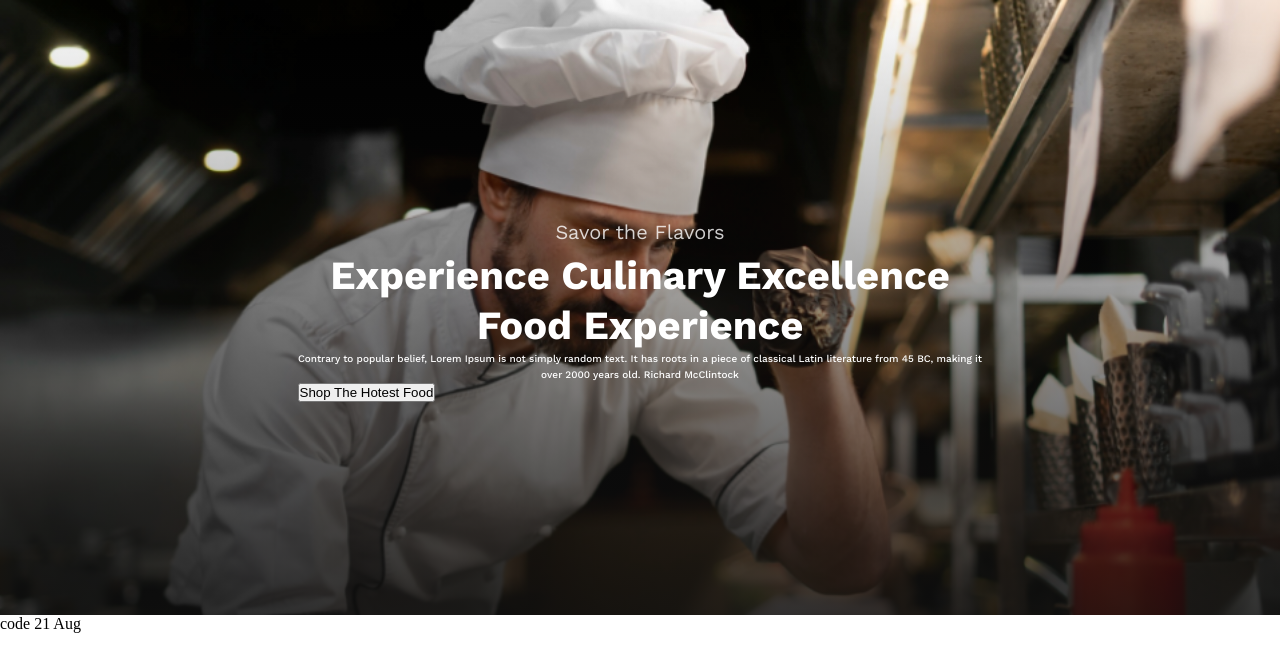
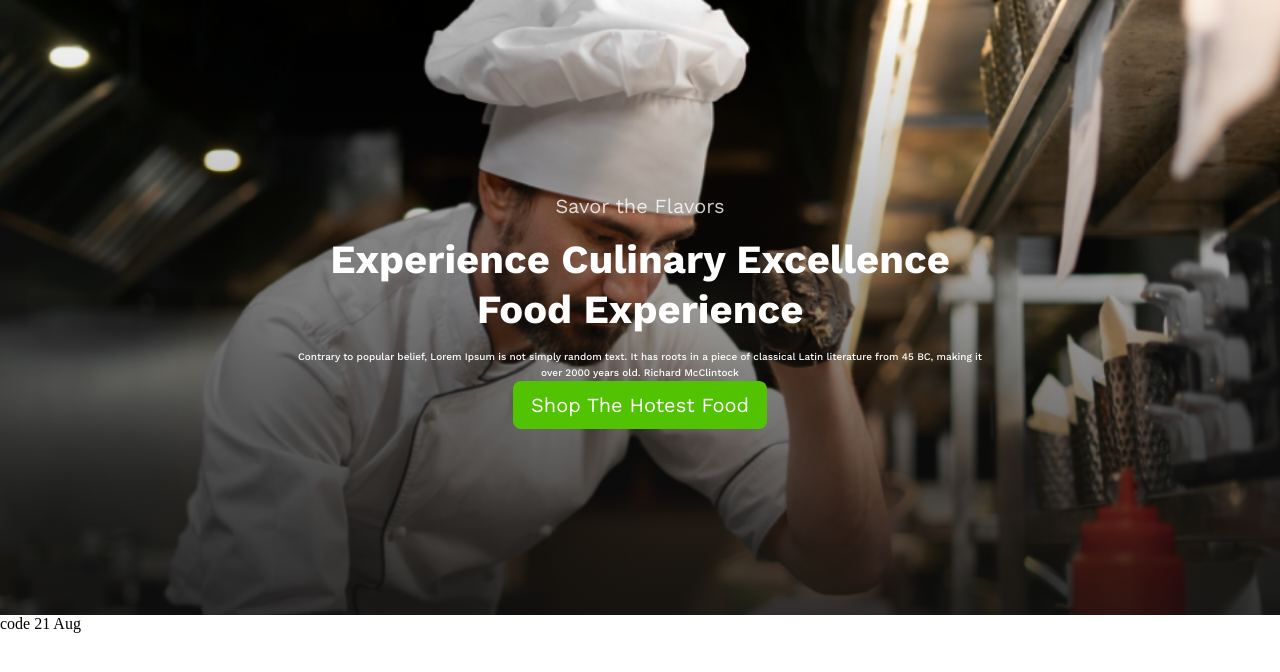
Before and after one commit to prashantaself/food-restaurant-project, a plain HTML site: page index.html in a window 1280 px wide. Drawn offline with nearby package versions, Linux system fonts and the light colour scheme.

Commit message:
Margin Bottom

```diff
--- a/style/style.css
+++ b/style/style.css
@@ -5,7 +5,11 @@
     margin: 0;
     padding: 0;
 }
-.btn-ccontainer
+
+.btn-container {
+    text-align: center;
+}
+
 .btn {
     padding: 14px 18px 14px 18px;
     color: rgba(255, 255, 255, 1);
@@ -32,6 +36,7 @@
     display: flex;
     justify-content: center;
     align-items: center;
+    gap: 20px;
 
 }
 
@@ -48,6 +53,7 @@
     line-height: 38px;
     letter-spacing: 0%;
     text-align: center;
+    margin-bottom: 10px;
 }
 
 #hero .hero-content .title {
@@ -58,6 +64,7 @@
     line-height: 50px;
     letter-spacing: 0%;
     text-align: center;
+    margin-bottom: 14px;
 }
 
 #hero .hero-content .description {
```
